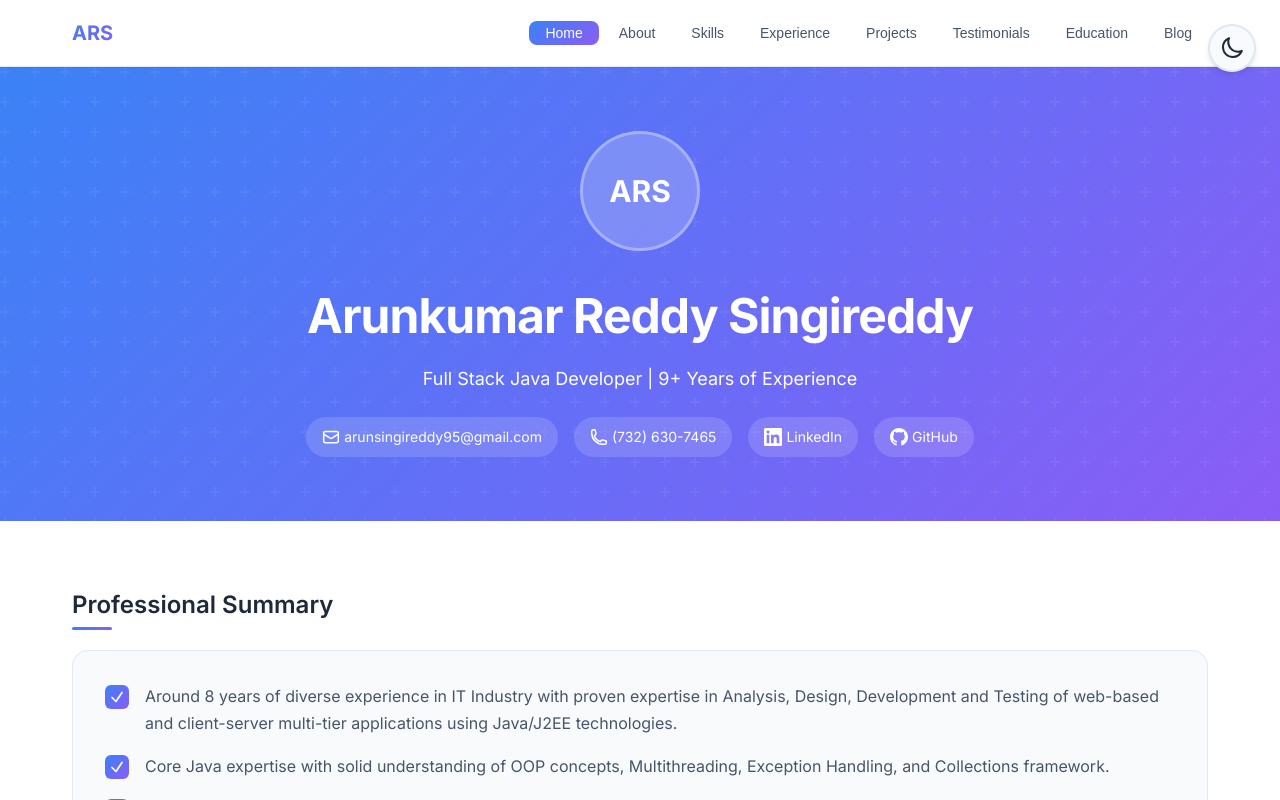
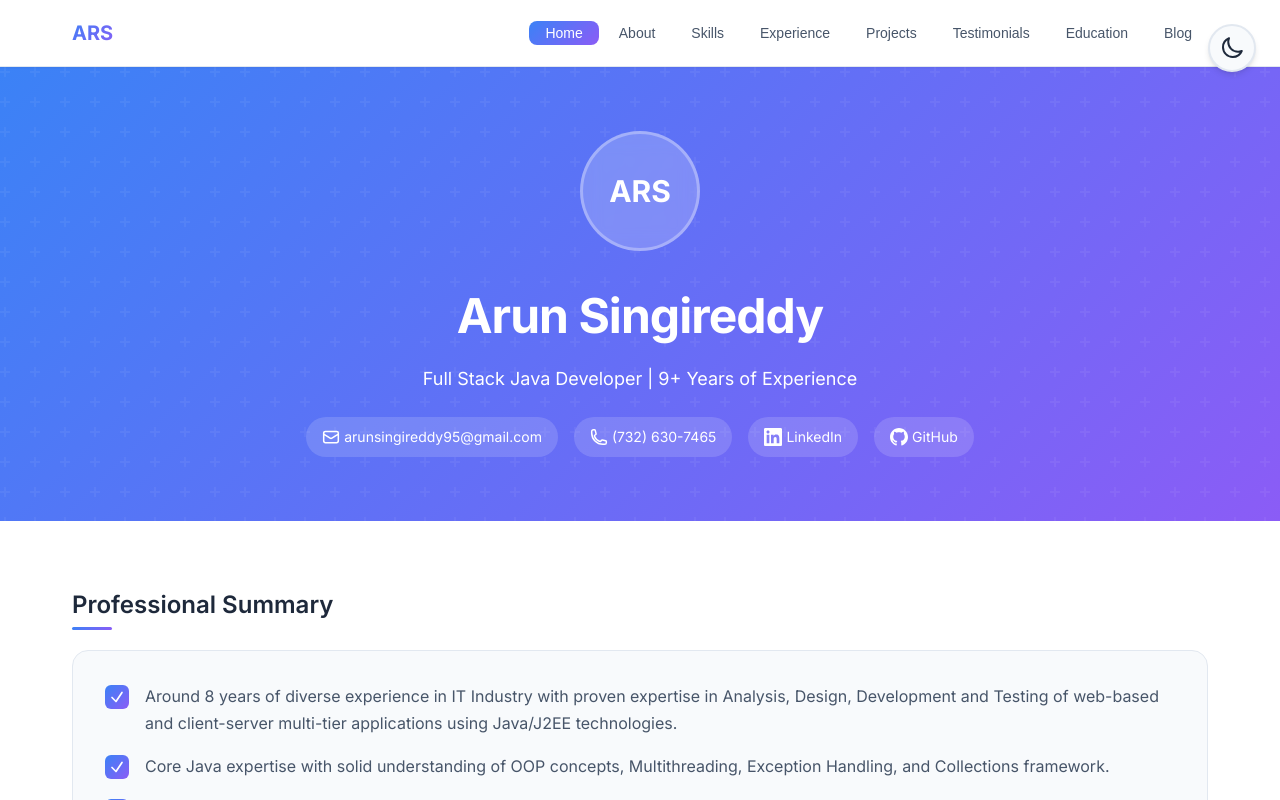
Before and after one commit to arunreddy9595/arunreddy9595.github.io, a React (Vite) app: page / in a window 1280 px wide. Shown: the top 800 px of the page. Built offline with nearby package versions, Linux system fonts and the light colour scheme.

Commit message:
More and more

```diff
--- a/src/App.jsx
+++ b/src/App.jsx
@@ -481,7 +481,7 @@ function App() {
       <header className="header" id="home">
         <div className="container header-content">
           <div className="header-avatar">ARS</div>
-          <h1 className="header-title animate-fade-in-up">Arunkumar Reddy Singireddy</h1>
+          <h1 className="header-title animate-fade-in-up">Arun Singireddy</h1>
           <p className="header-subtitle animate-fade-in-up animate-delay-1">
             Full Stack Java Developer | 9+ Years of Experience
           </p>
@@ -800,7 +800,7 @@ function App() {
             </a>
           </div>
           <p className="footer-text">
-            &copy; {new Date().getFullYear()} Arunkumar Reddy Singireddy. Open to new opportunities.
+            &copy; {new Date().getFullYear()} Arun Singireddy. Open to new opportunities.
           </p>
         </div>
       </footer>
```
